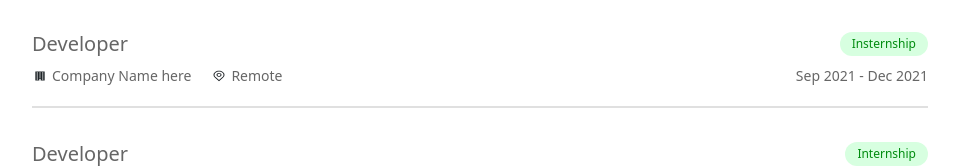
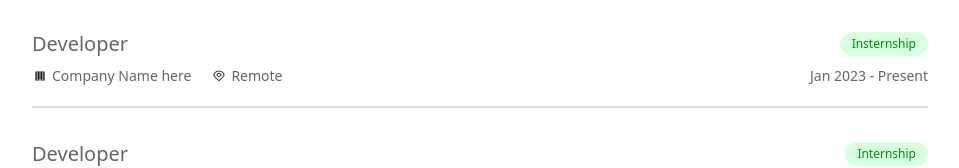
Before and after one commit to maheshkasabe/maheshkasabe.github.io, a React (Create React App) app: page /about in a window 1280 px wide. Shown: the part 418-586 px from the top of the page, without its empty margins (160-1119 px from the left). Built offline with nearby package versions, Linux system fonts and the light colour scheme.

Commit message:
Update Details.js

```diff
--- a/src/Details.js
+++ b/src/Details.js
@@ -48,7 +48,7 @@ export const workDetails = [
     Company: `Company Name here`,
     Location: "Remote",
     Type: "Insternship",
-    Duration: "Sep 2021 - Dec 2021",
+    Duration: "Jan 2023 - Present",
   },
   {
     Position: "Developer",
```
